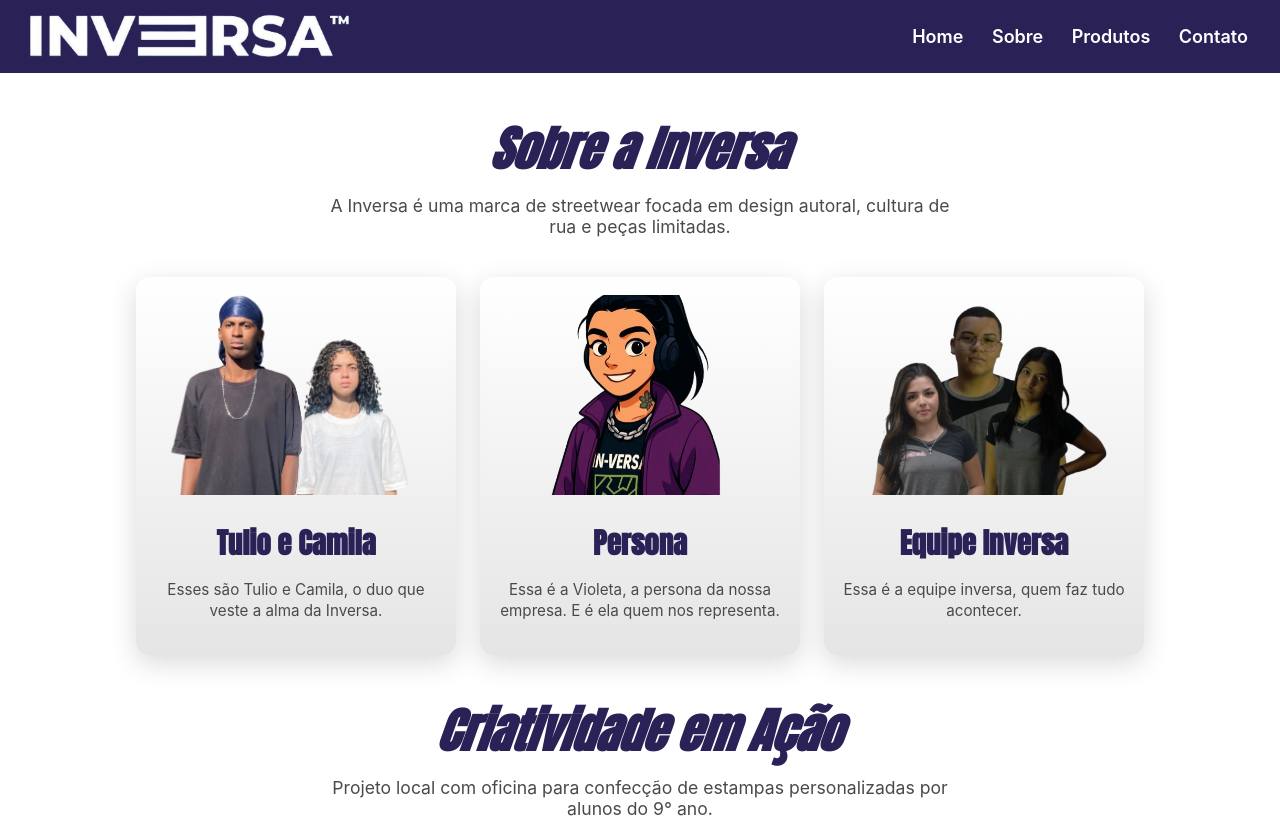
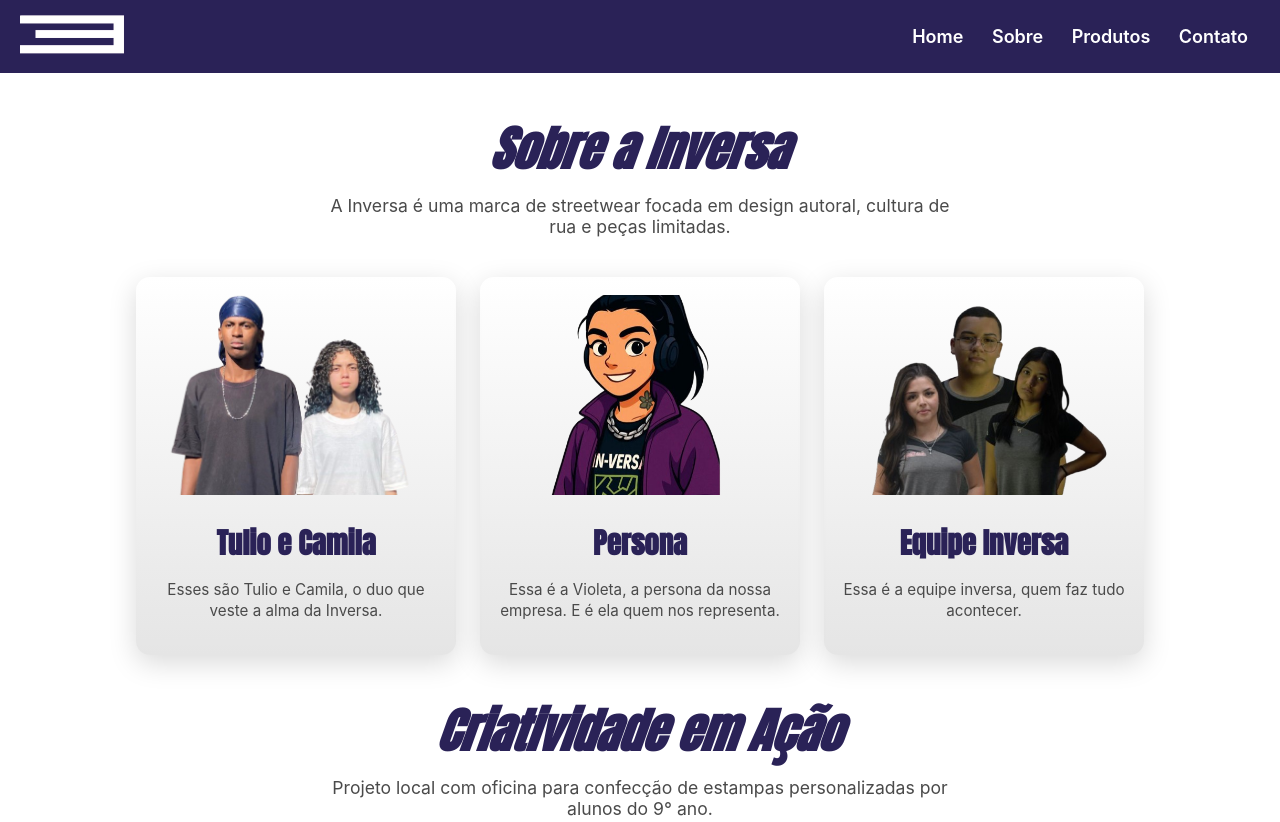
Before and after one commit to laurasabn/inversa, a plain HTML site: page about.html in a window 1280 px wide. Shown: the top 822 px of the page. Drawn offline with Linux system fonts and the light colour scheme; a script that the page names is missing.

Commit message:
atualizaçao logo

```diff
--- a/about.html
+++ b/about.html
@@ -8,7 +8,7 @@
 </head>
 <body>
   <header class="site-header">
-    <div class="logo"><img src="WhatsApp_Image_2025-11-25_at_16.02.52-removebg-preview.png" alt="Inversa"></div>
+    <div class="logo"><img src="logo_e-removebg-preview.png" alt="Inversa"></div>
     <nav class="main-nav">
       <a href="index.html">Home</a>
       <a href="about.html" class="active">Sobre</a>
```
Also changed, not shown: contact.html (+1 -1 lines), index.html (+1 -1 lines), products.html (+1 -1 lines), logo e.jpeg (added), logo_e-removebg-preview.png (added).
